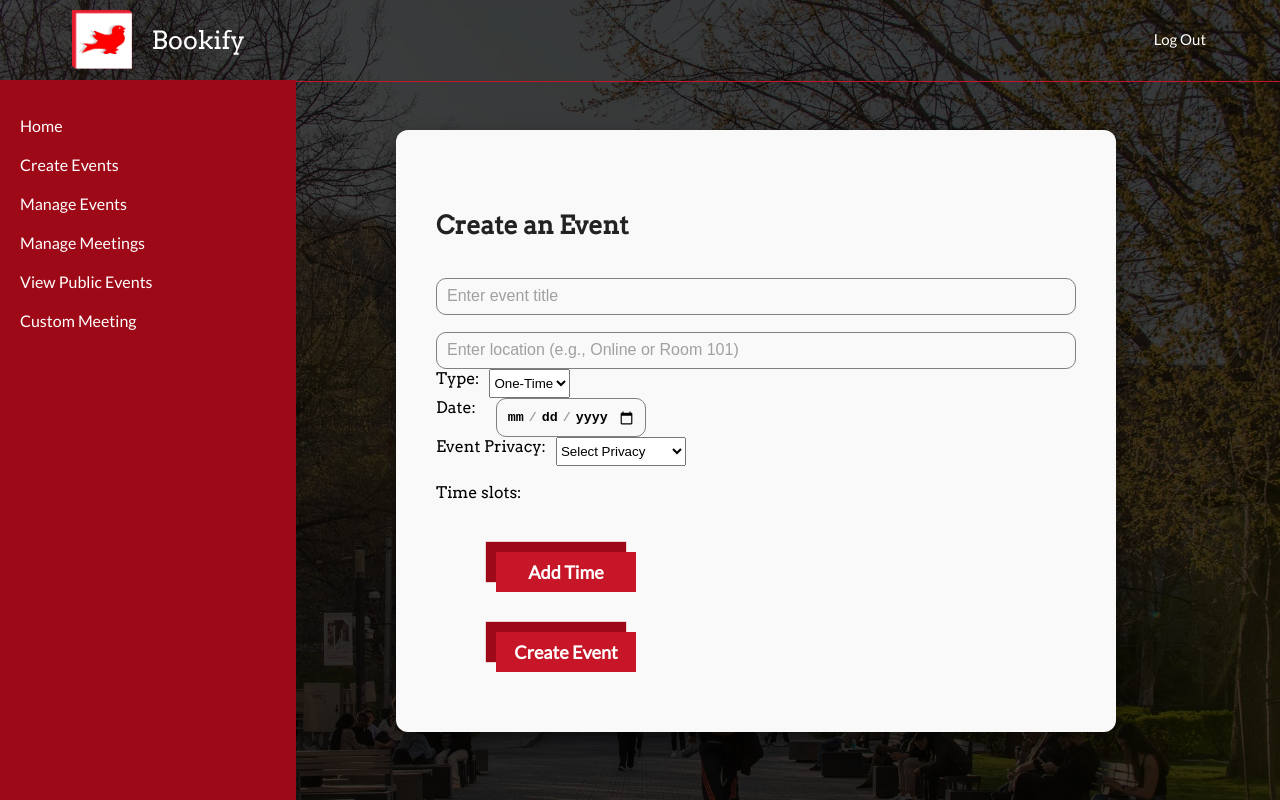
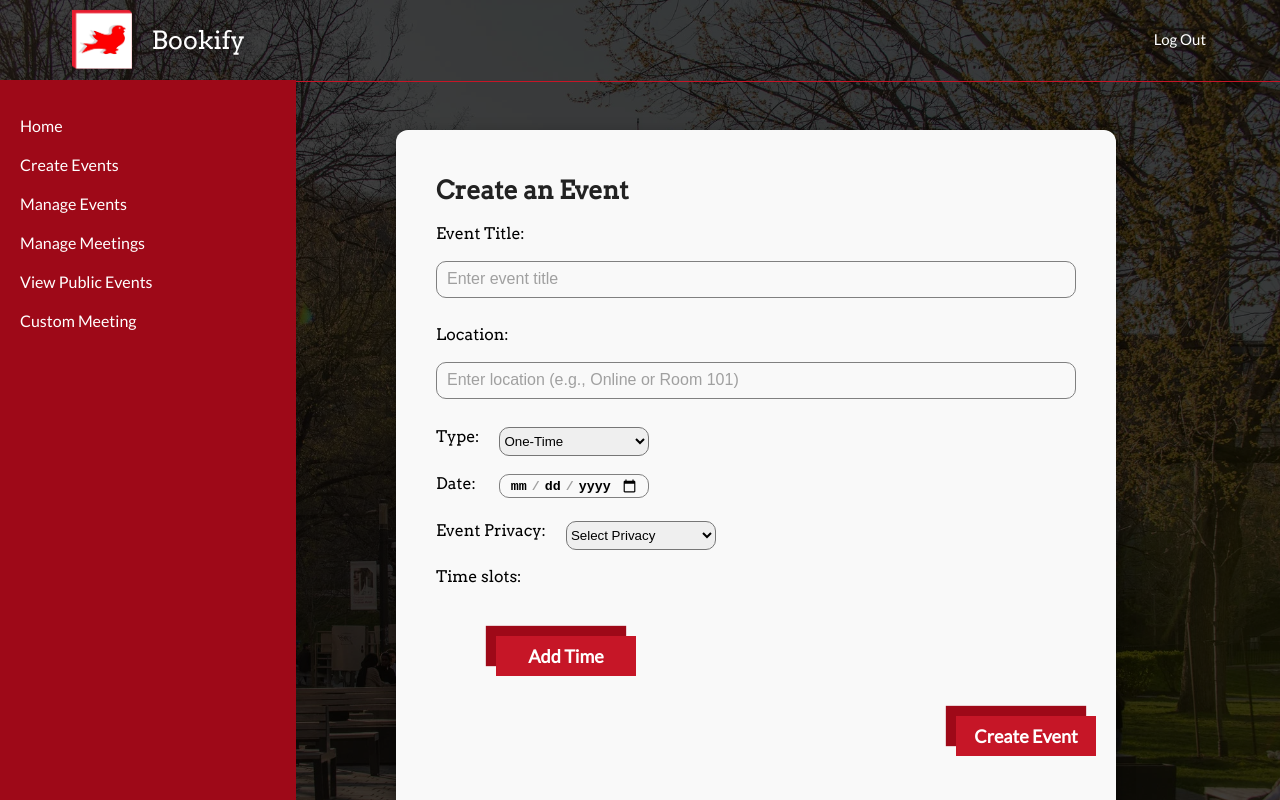
Before and after one commit to andretandoc/bookify, a React (Vite) app in the folder client/: page /CreateEvent in a window 1280 px wide. Shown: the top 800 px of the page. Built offline with nearby package versions, Linux system fonts and the light colour scheme; sample sign-in values are in the browser's storage.

Commit message:
Final CreateaEvent styling

```diff
--- a/client/src/components/private/createEvent.jsx
+++ b/client/src/components/private/createEvent.jsx
@@ -135,10 +135,11 @@ const CreateEvent = () => {
       </aside>
 
       <div className="container" style={{marginLeft: "100px"}}>
-        <h2 className="title">Create an Event</h2>
+        <h2 className="title" style={{marginBottom:"1px", marginTop:"5px"}}>Create an Event</h2>
         <form onSubmit={handleSubmit}>
           {/* Title */}
-          <div className="input-text">
+          <div className="input-text"style={{marginBottom:"10px"}}>
+          <label style={{marginBottom:"-2px"}}>Event Title:</label>
             <input
               type="text"
               value={title}
@@ -149,7 +150,8 @@ const CreateEvent = () => {
           </div>
 
           {/* Location */}
-          <div className="input-text">
+          <div className="input-text" style={{marginBottom:"28px"}}>
+          <label style={{marginBottom:"-2px"}}>Location:</label>
             <input
               type="text"
               value={location}
@@ -160,39 +162,41 @@ const CreateEvent = () => {
           </div>
 
           {/* Type */}
-          <div className="choose-privacy">
+          <div className="choose-privacy"style={{marginBottom:"18px"}}>
             <label>Type:</label>
-            <select value={type} onChange={(e) => setType(e.target.value)}>
+            <select value={type} onChange={(e) => setType(e.target.value)} style={{borderRadius:"10px", width:"150px", marginLeft:"10px"}}>
               <option value="One-Time">One-Time</option>
               <option value="Recurring">Recurring</option>
             </select>
           </div>
 
           {/* Show Start Date for One-Time */}
-          <div className="choose-date">
+          <div className="choose-date"style={{marginBottom:"18px"}}>
             <label>{type === "Recurring" ? "Start:" : "Date:"}</label>
             <input
               type="date"
               value={startDate}
               onChange={(e) => setStartDate(e.target.value)}
               required
+              style={{borderRadius:"10px", width:"150px", marginLeft:"3px", height:"24px"}}
             />
           </div>
 
           {/* Show End Date and Recurrence for Recurring Events */}
           {type === "Recurring" && (
             <>
-              <div className="choose-date">
+              <div className="choose-date"style={{marginBottom:"18px"}}>
                 <label>Until:</label>
                 <input
                   type="date"
                   value={endDate}
                   onChange={(e) => setEndDate(e.target.value)}
                   required
+                  style={{borderRadius:"10px", width:"150px", marginLeft:"3px", height:"24px"}}
                 />
               </div>
 
-              <div className="choose-privacy">
+              <div className="choose-privacy"style={{marginBottom:"18px"}}>
                 <label>Recurrence:</label>
                 <select
                   value={recurrenceFrequency}
@@ -212,6 +216,7 @@ const CreateEvent = () => {
               value={privacy}
               onChange={(e) => setPrivacy(e.target.value)}
               required
+              style={{borderRadius:"10px", width:"150px", marginLeft:"10px"}}
             >
               <option value="" disabled>
                 Select Privacy
@@ -231,11 +236,21 @@ const CreateEvent = () => {
                   value={time}
                   onChange={(e) => handleBaseTimeChange(index, e.target.value)}
                   required
+                  style={{borderRadius:"10px", width:"150px", marginLeft:"3px", height:"24px"}}
                 />
                 <button
                   type="button"
                   onClick={() => handleRemoveBaseTime(index)}
-                  className="small-btn"
+                  className="double-btn"
+                  style={{
+                    fontSize: "12px",
+                    width: "80px",
+                    height:"24px",
+                    lineHeight:"24px",
+                    alignItems:"center",
+                    background:"grey",
+                    boxShadow:"-5px -5px 1px #1234"
+                  }}
                 >
                   Remove
                 </button>
@@ -267,7 +282,7 @@ const CreateEvent = () => {
           )}
 
           {/* Submit Button */}
-          <button type="submit" className="double-btn">
+          <button type="submit" className="double-btn" style={{marginLeft:"480px"}}>
             Create Event
           </button>
         </form>
--- a/client/src/components/public/PublicEvents.jsx
+++ b/client/src/components/public/PublicEvents.jsx
@@ -30,7 +30,7 @@ export default function PublicEvents() {
 
   return (
     <main className="layout">
-      <div className="container">
+      <div className="container" style={{marginLeft:"350px", width:"53%"}}>
         <h2>Public Events at McGill:</h2>
         {message && <p>{message}</p>}
         {events.length > 0 ? (
```
